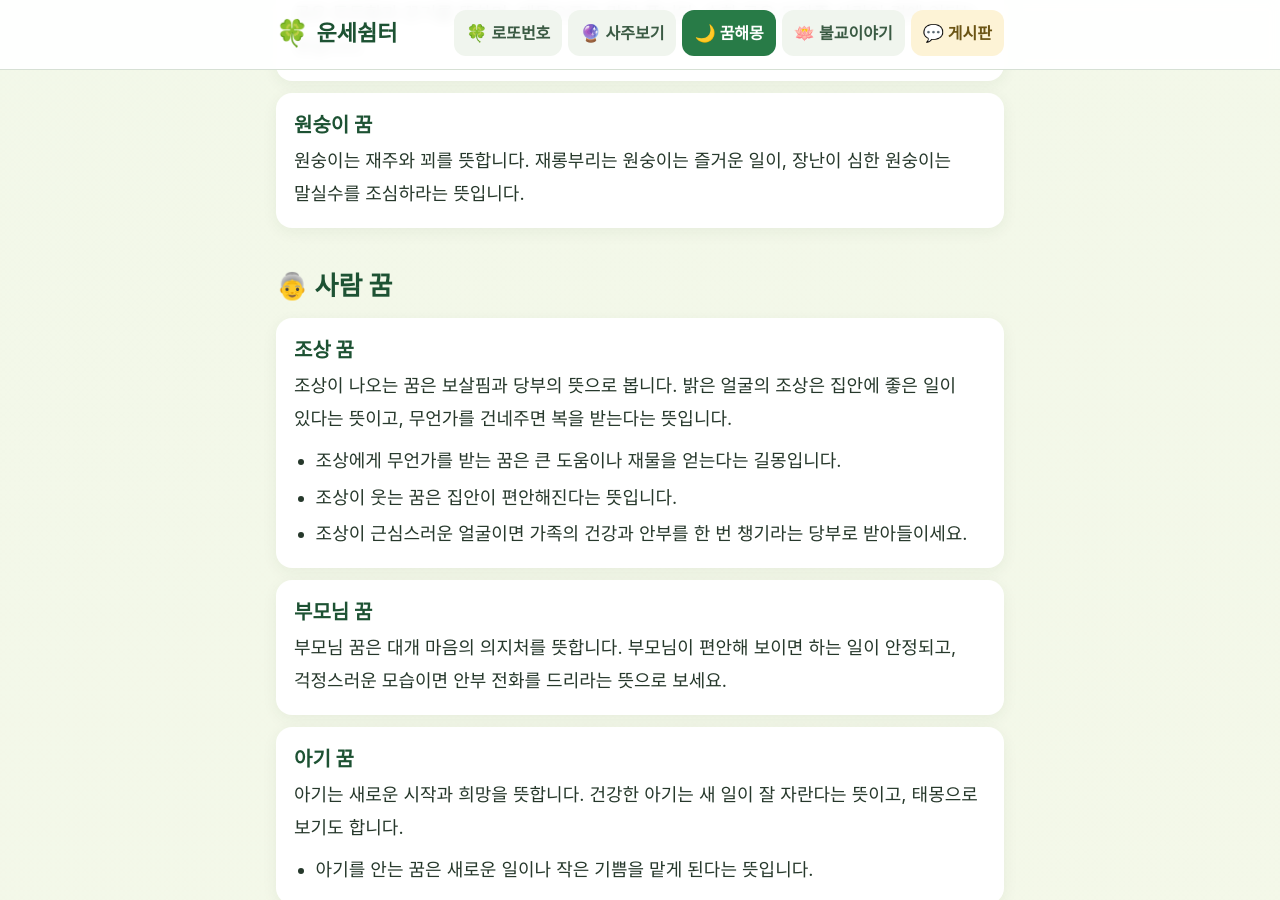
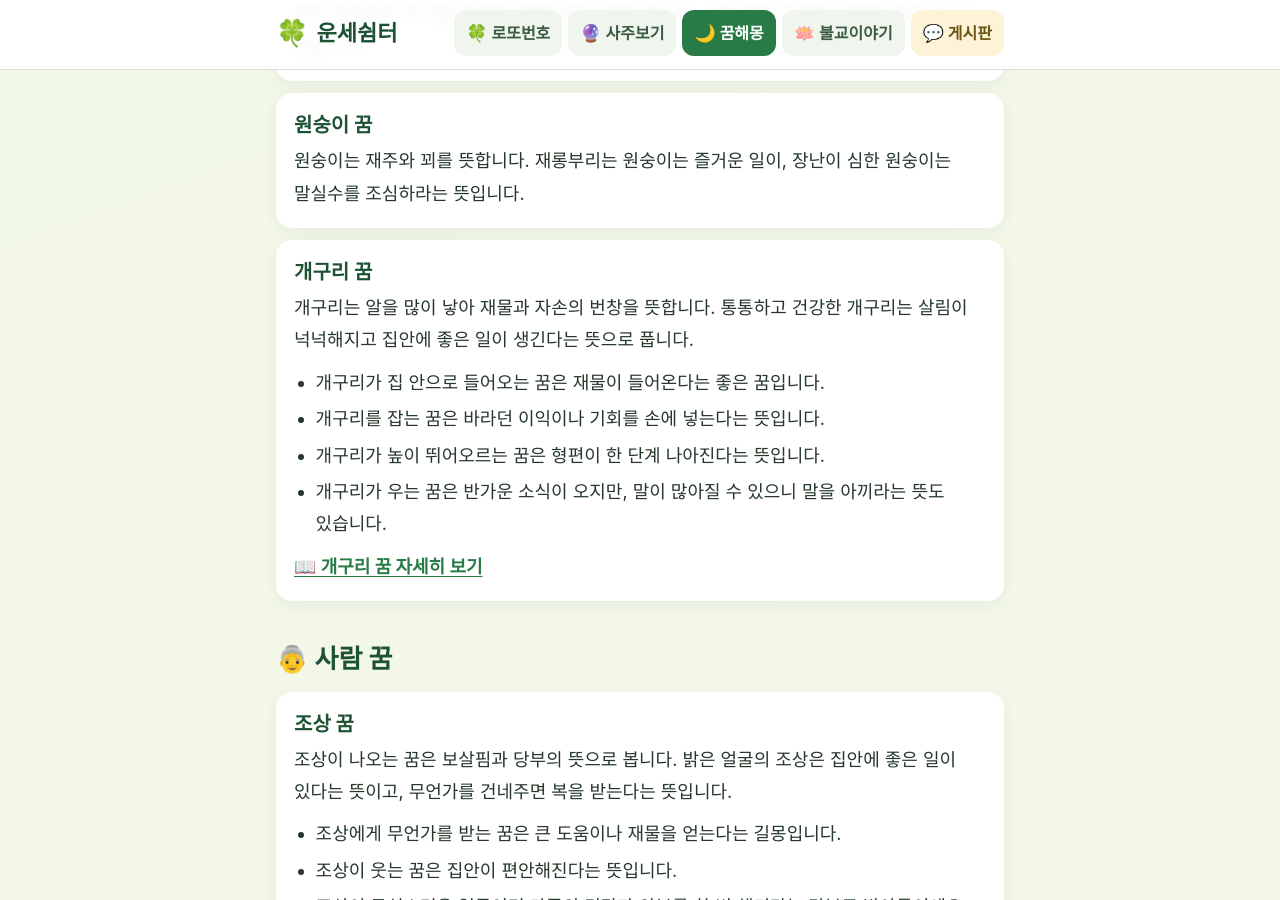
Before and after one commit to your7179/aulir, a Jekyll site: the page built from dream/index.html, in a window 1280 px wide and 900 px high, scrolled down 5079 px. Built offline with Jekyll 4.4.1, drawn with Linux system fonts in a browser that asks for light colours; some web fonts are replaced.

Commit message:
Update dream.json

```diff
--- a/_data/dream.json
+++ b/_data/dream.json
@@ -486,6 +486,21 @@
   "post": null,
   "pop": false
  },
+  {
+  "id": "frog",
+  "word": "개구리",
+  "cat": "animal",
+  "keys": ["개구리", "청개구리", "금개구리", "올챙이"],
+  "sum": "개구리는 알을 많이 낳아 재물과 자손의 번창을 뜻합니다. 통통하고 건강한 개구리는 살림이 넉넉해지고 집안에 좋은 일이 생긴다는 뜻으로 풉니다.",
+  "acts": [
+   {"k": ["들어오", "들어와", "들어왔"], "t": "개구리가 집 안으로 들어오는 꿈은 재물이 들어온다는 좋은 꿈입니다."},
+   {"k": ["잡", "잡았"], "t": "개구리를 잡는 꿈은 바라던 이익이나 기회를 손에 넣는다는 뜻입니다."},
+   {"k": ["뛰", "뛰어", "점프"], "t": "개구리가 높이 뛰어오르는 꿈은 형편이 한 단계 나아진다는 뜻입니다."},
+   {"k": ["울", "개굴"], "t": "개구리가 우는 꿈은 반가운 소식이 오지만, 말이 많아질 수 있으니 말을 아끼라는 뜻도 있습니다."}
+  ],
+  "post": "/dream/frog-dream/",
+  "pop": false
+ },
  {
   "id": "ancestor",
   "word": "조상",
```
